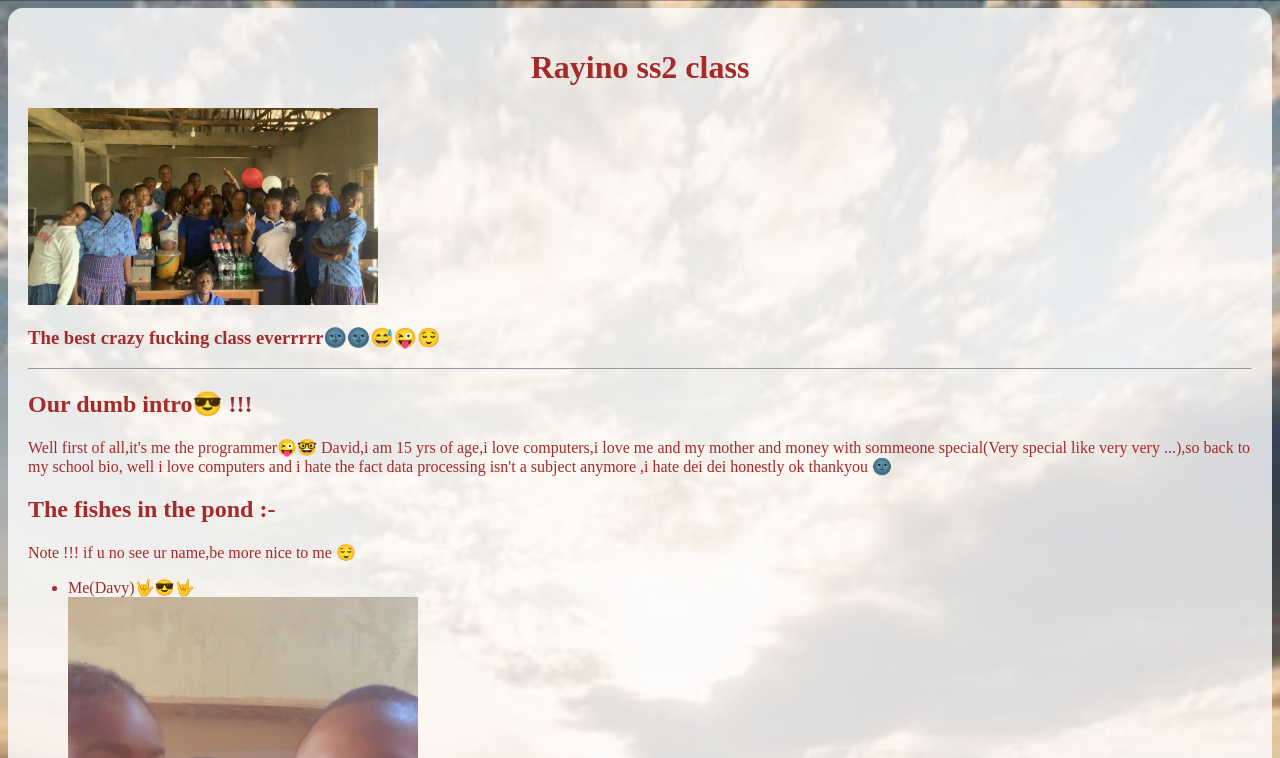
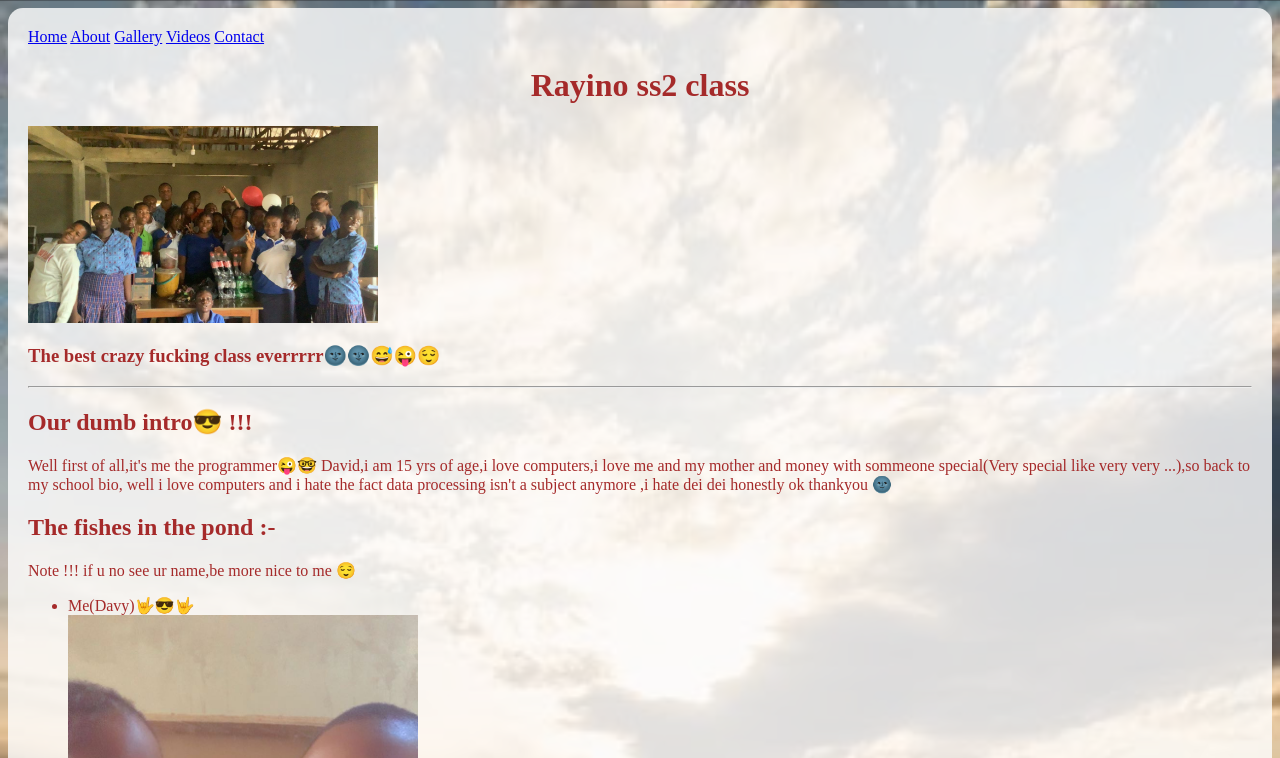
Before and after one commit to pd2vr5jndg-design/David-class-website, a plain HTML site: page index.html in a window 1280 px wide. Shown: the top 758 px of the page. Drawn offline with Linux system fonts and the light colour scheme.

Commit message:
Add navigation links to index.html
Added navigation links to the index.html file.

```diff
--- a/index.html
+++ b/index.html
@@ -8,6 +8,19 @@
 	</head>
 	<body>
 	  <div class="container">
+		  <nav>
+
+<a href="index.html">Home</a>
+
+<a href="about.html">About</a>
+
+<a href="gallery.html">Gallery</a>
+
+<a href="videos.html">Videos</a>
+
+<a href="contact.html">Contact</a>
+
+</nav>
 	  <center>
 		<h1>
 		  Rayino ss2 class</h1>
```
